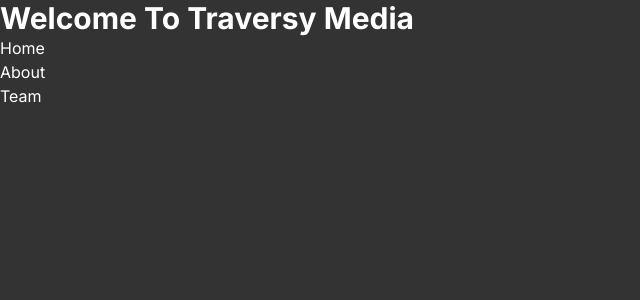
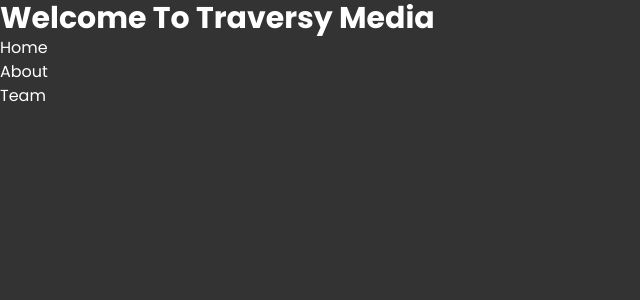
Before and after one commit to Am1rreza/next-v13-tutorial, a Next.js app: page / in a window 1280 px wide. Shown: the top 300 px of the page, without its empty margins (0-640 px from the left). Built offline with nearby package versions, Linux system fonts and the light colour scheme.

Commit message:
import the font from google fonts

```diff
--- a/src/app/layout.js
+++ /dev/null
@@ -1,17 +0,0 @@
-import './globals.css'
-import { Inter } from 'next/font/google'
-
-const inter = Inter({ subsets: ['latin'] })
-
-export const metadata = {
-  title: 'Create Next App',
-  description: 'Generated by create next app',
-}
-
-export default function RootLayout({ children }) {
-  return (
-    <html lang="en">
-      <body className={inter.className}>{children}</body>
-    </html>
-  )
-}
--- /dev/null
+++ b/src/app/layout.jsx
@@ -0,0 +1,17 @@
+import "./globals.css";
+import { Poppins } from "next/font/google";
+
+const poppins = Poppins({ subsets: ["latin"], weight: ["400", "700"] });
+
+export const metadata = {
+  title: "Next.js v13",
+  description: "Generated by create next app",
+};
+
+export default function RootLayout({ children }) {
+  return (
+    <html lang="en">
+      <body className={poppins.className}>{children}</body>
+    </html>
+  );
+}
```
